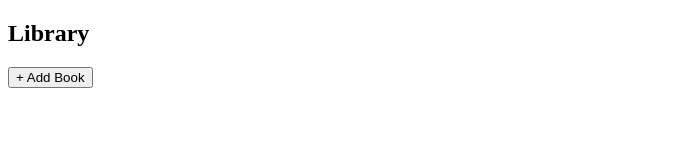
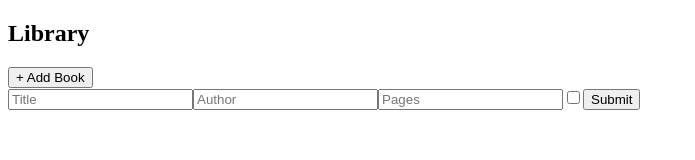
Before and after one commit to Sisyphus6ix/Library, a plain HTML site: page index.html in a window 1280 px wide. Both pictures are taken after a click on the element "+ Add Book". Shown: the whole page, without its empty margins (0-695 px from the left). Drawn offline with Linux system fonts and the light colour scheme.

Commit message:
Function for creating form

```diff
--- a/index.html
+++ b/index.html
@@ -15,6 +15,7 @@
         <div id="button">
             <button>+ Add Book</button>
         </div>
+        <div id="form"></div>
         <div id="books"></div>
     </div>
     <script src="script.js"></script>
--- a/script.js
+++ b/script.js
@@ -1,4 +1,5 @@
 let list = document.getElementById('books')
+let form = document.getElementById('form')
 let button = document.getElementById('button')
 
 let myLibrary = []
@@ -41,9 +42,35 @@ for (books of myLibrary){
 }
 
 // Function for making form
+const createForm = () => {
+    let makeForm = document.createElement('div')
 
+    let bookTitleForm = document.createElement('input')
+    bookTitleForm.setAttribute('type', 'text')
+    bookTitleForm.setAttribute('placeholder', 'Title')
+    let bookAuthorForm = document.createElement('input')
+    bookAuthorForm.setAttribute('type', 'text')
+    bookAuthorForm.setAttribute('placeholder', 'Author')
+    let bookPagesForm = document.createElement('input')
+    bookPagesForm.setAttribute('type', 'number')
+    bookPagesForm.setAttribute('placeholder', 'Pages')
+    let bookCheck = document.createElement('input')
+    bookCheck.setAttribute('type', 'checkbox')
+    let formSubmit = document.createElement('input')
+    formSubmit.setAttribute('type', 'submit')
+
+    form.innerHTML = ''
+    form.appendChild(makeForm)
+    makeForm.appendChild(bookTitleForm)
+    makeForm.appendChild(bookAuthorForm)
+    makeForm.appendChild(bookPagesForm)
+    makeForm.appendChild(bookCheck)
+    makeForm.appendChild(formSubmit)
+}
 
 // EventListener
-button.addEventListener('click', function(){
-    console.log('This button is working')
-})
+// button.addEventListener('click', function(){
+//     console.log('This button is working')
+// })
+
+button.addEventListener('click', createForm)
```
